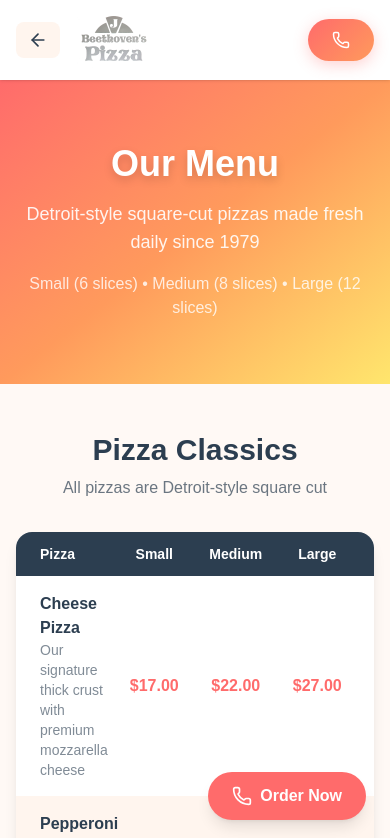
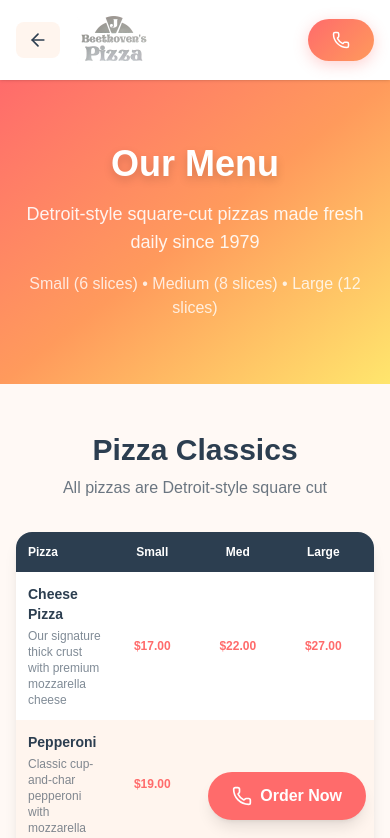
Before and after one commit to AlxM1/beethoven-pizza, a Next.js app: page /menu in a window 390 px wide. Shown: the top 838 px of the page. Built offline with nearby package versions, Linux system fonts and the light colour scheme.

Commit message:
Sandbox autosave

```diff
--- a/src/app/menu/page.tsx
+++ b/src/app/menu/page.tsx
@@ -142,31 +142,31 @@ export default function MenuPage() {
           </div>
 
           <div className="bg-white rounded-2xl shadow-lg overflow-hidden">
-            <div className="bg-[#2C3E50] text-white px-6 py-3 grid grid-cols-4 gap-4 text-sm font-semibold">
+            <div className="bg-[#2C3E50] text-white px-3 md:px-6 py-3 grid grid-cols-4 gap-2 md:gap-4 text-xs md:text-sm font-semibold">
               <span className="col-span-1">Pizza</span>
               <span className="text-center">Small</span>
-              <span className="text-center">Medium</span>
+              <span className="text-center">Med</span>
               <span className="text-center">Large</span>
             </div>
             {menuData.pizzaClassics.map((pizza, index) => (
               <div
                 key={pizza.name}
-                className={`px-6 py-4 grid grid-cols-4 gap-4 items-center ${
+                className={`px-3 md:px-6 py-3 md:py-4 grid grid-cols-4 gap-2 md:gap-4 items-center ${
                   index % 2 === 0 ? "bg-white" : "bg-[#FFF5EE]"
                 } ${pizza.signature ? "border-l-4 border-[#FF6B6B]" : ""}`}
               >
                 <div className="col-span-1">
-                  <h3 className="font-bold text-[#2C3E50] flex items-center gap-2">
-                    {pizza.name}
+                  <h3 className="font-bold text-[#2C3E50] text-sm md:text-base flex flex-col sm:flex-row sm:items-center gap-1 sm:gap-2">
+                    <span className="break-words">{pizza.name}</span>
                     {pizza.signature && (
-                      <span className="text-xs bg-[#FF6B6B] text-white px-2 py-0.5 rounded-full">SIGNATURE</span>
+                      <span className="text-xs bg-[#FF6B6B] text-white px-2 py-0.5 rounded-full whitespace-nowrap">SIG</span>
                     )}
                   </h3>
-                  <p className="text-sm text-[#2C3E50]/60">{pizza.description}</p>
+                  <p className="text-xs md:text-sm text-[#2C3E50]/60 mt-1">{pizza.description}</p>
                 </div>
-                <span className="text-center font-semibold text-[#FF6B6B]">{pizza.small}</span>
-                <span className="text-center font-semibold text-[#FF6B6B]">{pizza.medium}</span>
-                <span className="text-center font-semibold text-[#FF6B6B]">{pizza.large}</span>
+                <span className="text-center font-semibold text-[#FF6B6B] text-xs md:text-base">{pizza.small}</span>
+                <span className="text-center font-semibold text-[#FF6B6B] text-xs md:text-base">{pizza.medium}</span>
+                <span className="text-center font-semibold text-[#FF6B6B] text-xs md:text-base">{pizza.large}</span>
               </div>
             ))}
           </div>
--- a/src/components/Hero.tsx
+++ b/src/components/Hero.tsx
@@ -86,24 +86,24 @@ export default function Hero({ currentStep, onOrderClick }: HeroProps) {
       {/* Info Bar - Summer lakeside colors */}
       <div className="relative bg-gradient-to-r from-[#2C3E50] to-[#34495E] backdrop-blur-sm py-4">
         <div className="max-w-7xl mx-auto px-4">
-          <div className="flex flex-col md:flex-row md:items-center md:justify-between gap-4 text-white">
-            <div className="flex items-center gap-3">
-              <MapPin size={20} className="text-[#4ECDC4]" />
-              <span>4125 Columbia Valley Highway, Cultus Lake, BC V2R 5B6</span>
+          <div className="flex flex-col md:flex-row md:items-center md:justify-between gap-3 text-white text-sm md:text-base">
+            <div className="flex items-center gap-2">
+              <MapPin size={18} className="text-[#4ECDC4] flex-shrink-0" />
+              <span className="text-sm md:text-base">4125 Columbia Valley Hwy, Cultus Lake, BC</span>
             </div>
-            <div className="flex items-center gap-3">
-              <Clock size={20} className="text-[#4ECDC4]" />
-              <div>
-                <span>Daily 12:00 PM - 8:00 PM</span>
-                <span className="text-[#B8E8E4] text-sm ml-2">(Full Menu 3:00 PM - 7:20 PM)</span>
+            <div className="flex items-center gap-2">
+              <Clock size={18} className="text-[#4ECDC4] flex-shrink-0" />
+              <div className="flex flex-col sm:flex-row sm:gap-2">
+                <span className="text-sm md:text-base">Daily 12-8 PM</span>
+                <span className="text-[#B8E8E4] text-xs md:text-sm">(Full Menu 3-7:20 PM)</span>
               </div>
             </div>
             <a
               href="tel:604-858-7766"
               className="flex items-center gap-2 text-[#FFE66D] hover:text-white transition-colors font-semibold"
             >
-              <Phone size={20} />
-              <span>(604) 858-7766</span>
+              <Phone size={18} className="flex-shrink-0" />
+              <span className="text-sm md:text-base">(604) 858-7766</span>
             </a>
           </div>
         </div>
```
